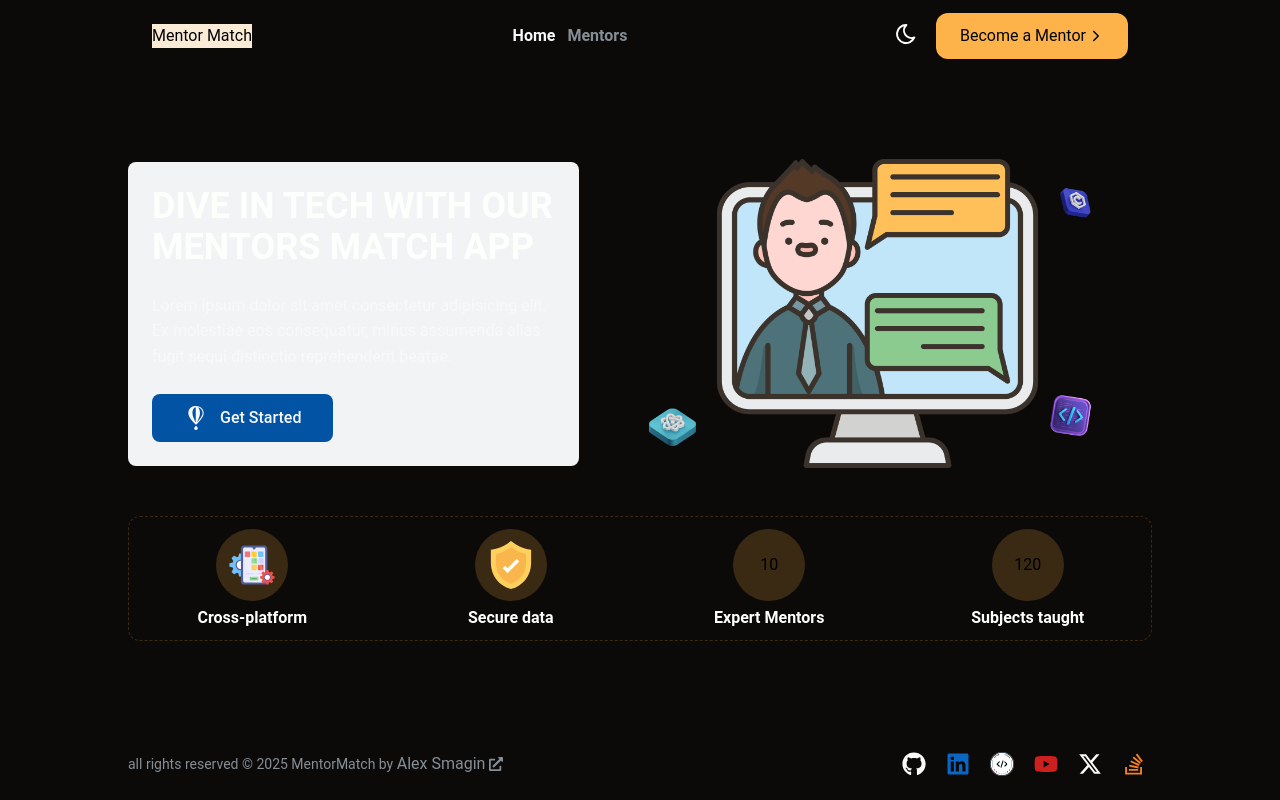
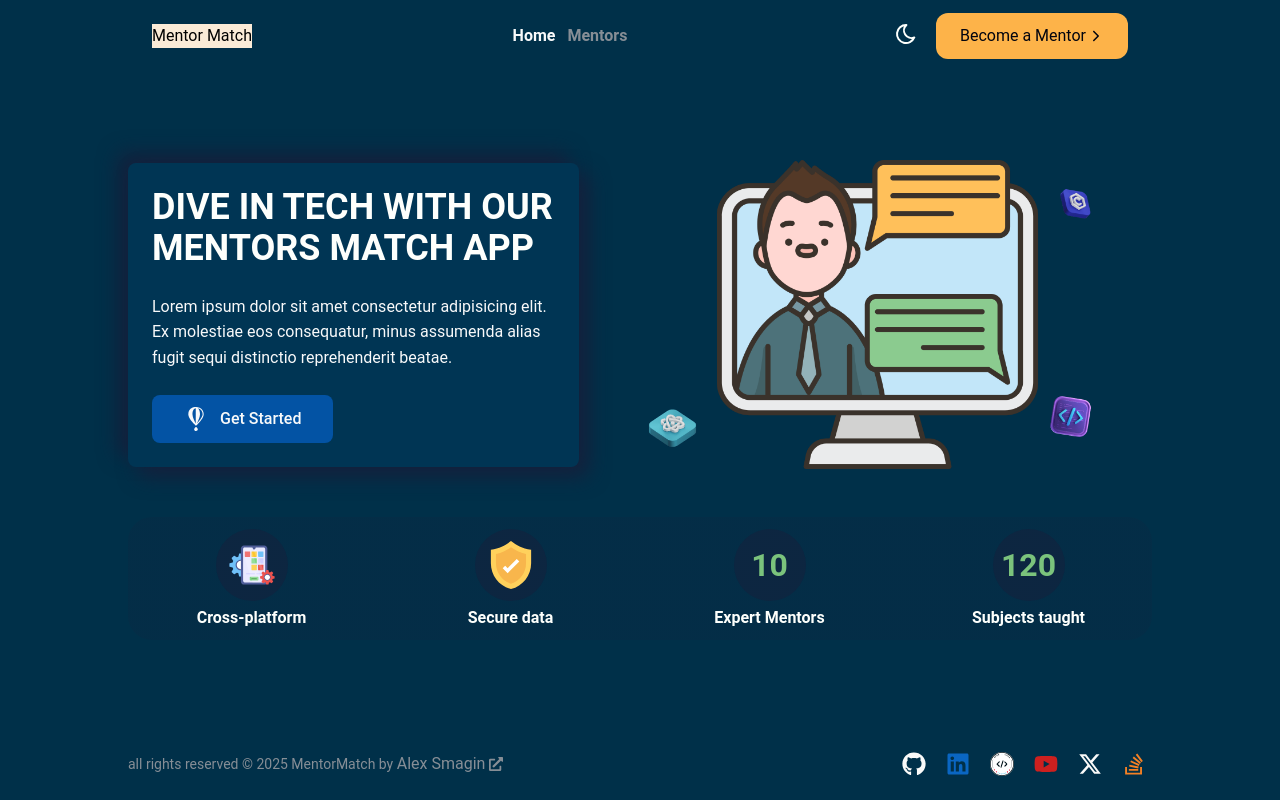
Before and after one commit to Alexandrbig1/mentor-match, a React (Vite) app in the folder frontend/: page / in a window 1280 px wide. Built offline with nearby package versions, Linux system fonts and the light colour scheme.

Commit message:
fix: update styles for hero and about sections

```diff
--- a/frontend/src/components/Header/Header.styled.tsx
+++ b/frontend/src/components/Header/Header.styled.tsx
@@ -103,6 +103,7 @@ export const HeaderMentorButton = styled.button`
   gap: 0.2rem;
 
   &:hover {
+    background-color: ${(p) => p.theme.colors.headerButtonBgAccentColorHover};
     ${HeaderMentorButtonIcon} {
       transform: translateX(0.4rem) scale(1.2);
     }
--- a/frontend/src/components/Hero/Hero.styled.tsx
+++ b/frontend/src/components/Hero/Hero.styled.tsx
@@ -1,7 +1,6 @@
 import styled from "styled-components";
 import { primaryFont } from "../fonts";
 import { FaFly } from "react-icons/fa6";
-import { p } from "framer-motion/client";
 
 export const HeroWrapper = styled.section`
   margin: 0 auto;
@@ -18,6 +17,8 @@ export const HeroTitleWrapper = styled.div`
   flex-direction: column;
   gap: 2.4rem;
   background-color: ${(p) => p.theme.colors.heroBgLightGreyColor};
+  box-shadow: 10px 10px 20px ${(p) => p.theme.colors.heroBoxShadow},
+    -10px -10px 20px ${(p) => p.theme.colors.heroBoxShadow};
   padding: 2.4rem;
   border-radius: 0.8rem;
 `;
--- a/frontend/src/components/Stats/Stats.styled.tsx
+++ b/frontend/src/components/Stats/Stats.styled.tsx
@@ -9,11 +9,16 @@ export const StatsWrapper = styled.section`
 `;
 
 export const StatsMenu = styled.ul`
+  position: relative;
   display: flex;
   align-items: center;
   gap: 1.2rem;
-  border-radius: 1.2rem;
-  border: 1px dashed ${(p) => p.theme.colors.statsIconBgColorLight};
+  border-radius: 2.4rem;
+  background: linear-gradient(
+    145deg,
+    ${(p) => p.theme.colors.statsBoxShadowColor},
+    ${(p) => p.theme.colors.statsBoxShadowColor}
+  );
 `;
 
 export const StatsMenuItem = styled.li`
@@ -26,7 +31,7 @@ export const StatsMenuItem = styled.li`
   padding: 1.2rem;
 `;
 
-export const StatsMenuItemSpanWrapper = styled.span`
+export const StatsMenuItemSpan = styled.span`
   width: 7.2rem;
   height: 7.2rem;
   border-radius: 50rem;
@@ -34,6 +39,12 @@ export const StatsMenuItemSpanWrapper = styled.span`
   display: flex;
   align-items: center;
   justify-content: center;
+
+  font-family: ${primaryFont};
+  font-weight: 700;
+  font-size: 3.2rem;
+  line-height: 1.15;
+  color: ${(p) => p.theme.colors.statsNumberColor};
 `;
 
 export const StatsMenuItemTitle = styled.h3`
--- a/frontend/src/components/Stats/Stats.tsx
+++ b/frontend/src/components/Stats/Stats.tsx
@@ -2,7 +2,7 @@ import {
   StatsMenu,
   StatsMenuItem,
   StatsMenuItemSpanIcon,
-  StatsMenuItemSpanWrapper,
+  StatsMenuItemSpan,
   StatsMenuItemTitle,
   StatsWrapper,
 } from "./Stats.styled";
@@ -12,27 +12,27 @@ export default function Stats() {
     <StatsWrapper>
       <StatsMenu>
         <StatsMenuItem>
-          <StatsMenuItemSpanWrapper>
+          <StatsMenuItemSpan>
             <StatsMenuItemSpanIcon>
-              <use href="/public/sprite.svg#icon-app-settings"></use>
+              <use href="/sprite.svg#icon-app-settings"></use>
             </StatsMenuItemSpanIcon>
-          </StatsMenuItemSpanWrapper>
+          </StatsMenuItemSpan>
           <StatsMenuItemTitle>Cross-platform</StatsMenuItemTitle>
         </StatsMenuItem>
         <StatsMenuItem>
-          <StatsMenuItemSpanWrapper>
+          <StatsMenuItemSpan>
             <StatsMenuItemSpanIcon>
-              <use href="/public/sprite.svg#icon-shield"></use>
+              <use href="/sprite.svg#icon-shield"></use>
             </StatsMenuItemSpanIcon>
-          </StatsMenuItemSpanWrapper>
+          </StatsMenuItemSpan>
           <StatsMenuItemTitle>Secure data</StatsMenuItemTitle>
         </StatsMenuItem>
         <StatsMenuItem>
-          <StatsMenuItemSpanWrapper>10</StatsMenuItemSpanWrapper>
+          <StatsMenuItemSpan>10</StatsMenuItemSpan>
           <StatsMenuItemTitle>Expert Mentors</StatsMenuItemTitle>
         </StatsMenuItem>
         <StatsMenuItem>
-          <StatsMenuItemSpanWrapper>120</StatsMenuItemSpanWrapper>
+          <StatsMenuItemSpan>120</StatsMenuItemSpan>
           <StatsMenuItemTitle>Subjects taught</StatsMenuItemTitle>
         </StatsMenuItem>
       </StatsMenu>
--- a/frontend/src/theme/theme.ts
+++ b/frontend/src/theme/theme.ts
@@ -9,6 +9,7 @@ export const theme = {
       buttonBgColor: "#0353a4",
       buttonBgHoverColor: "#0466c8",
       headerButtonBgAccentColor: "#FDB349",
+      headerButtonBgAccentColorHover: "#faa307",
       headerButtonTextAccentColor: "#02040f",
       formBorderColor: "#dee2e6",
       youtubeColor: "#cd201f",
@@ -17,13 +18,17 @@ export const theme = {
       blackIconsColor: "#000814",
       linkColor: "#37A4FE",
       switcherHoverBg: "#ced4da60",
-      heroBgLightGreyColor: "#f1f3f5",
-      statsIconBgColorLight: "#FDB34930",
+      heroBgLightGreyColor: "#B6E0F760",
+      heroBoxShadow: "#f0f0f0",
+      statsIconBgColorLight: "#B6E0F730",
+      statsNumberColor: "#49a078",
+      statsBgColor: "#fefcfb",
+      statsBoxShadowColor: "#edf2fb55",
     },
   },
   dark: {
     colors: {
-      mainBgColor: "#0c0a09",
+      mainBgColor: "#003049",
       mainTextColor: "#fdfffc",
       secondaryTextColor: "#f8f9fa",
       lightTextColor: "#868e96",
@@ -31,6 +36,7 @@ export const theme = {
       buttonBgColor: "#0353a4",
       buttonBgHoverColor: "#0466c8",
       headerButtonBgAccentColor: "#FDB349",
+      headerButtonBgAccentColorHover: "#fb8500",
       headerButtonTextAccentColor: "#02040f",
       formBorderColor: "#dee2e6",
       youtubeColor: "#cd201f",
@@ -39,8 +45,12 @@ export const theme = {
       blackIconsColor: "#fafaf9",
       linkColor: "#37A4FE",
       switcherHoverBg: "#e9ecef60",
-      heroBgLightGreyColor: "#f1f3f5",
-      statsIconBgColorLight: "#FDB34930",
+      heroBgLightGreyColor: "#003554",
+      heroBoxShadow: "#14213d",
+      statsIconBgColorLight: "#14213d90",
+      statsNumberColor: "#7BC37C",
+      statsBgColor: "#022b3a",
+      statsBoxShadowColor: "#14213d30",
     },
   },
 };
```
